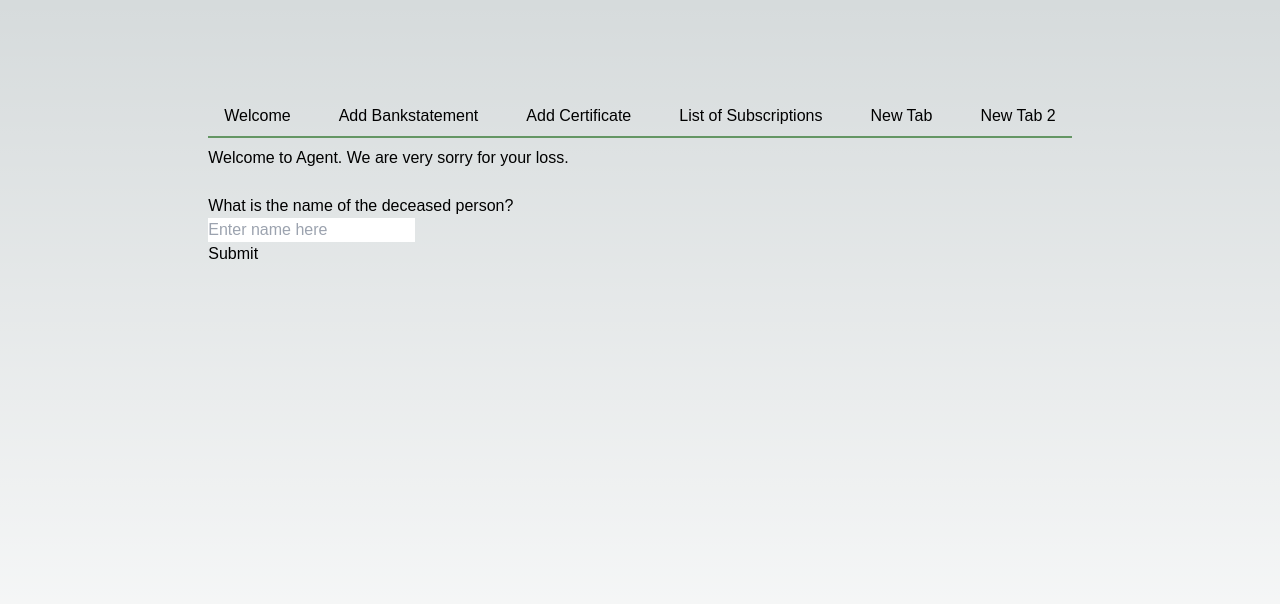
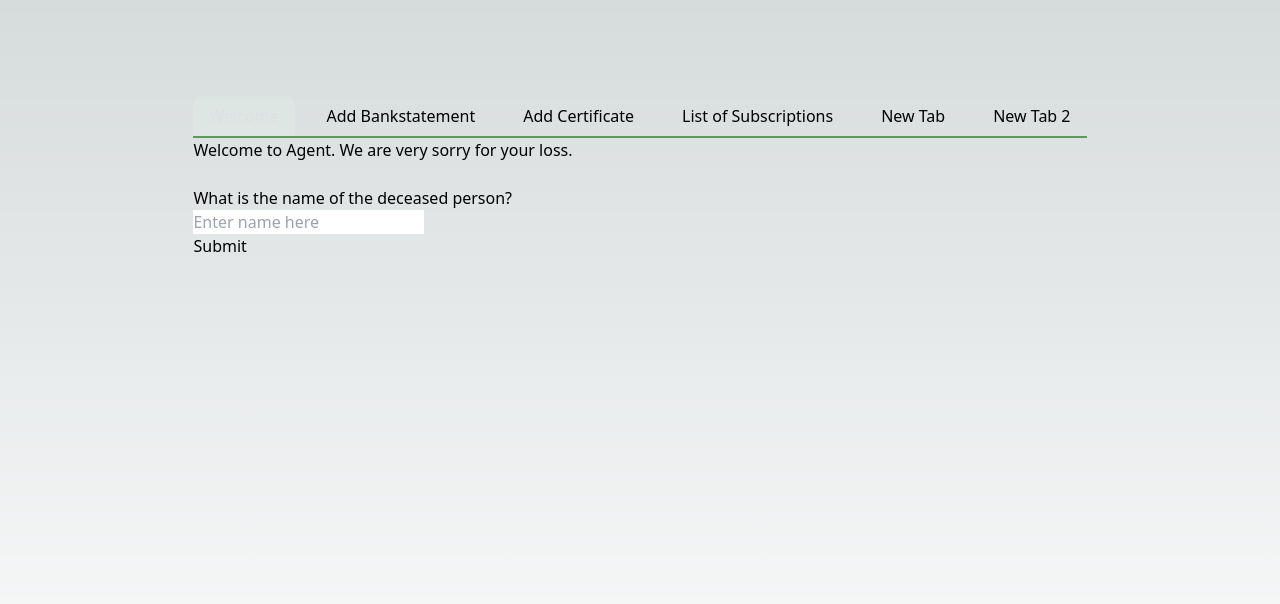
Before and after one commit to matsoob/AgentOfDeath, a Next.js app in the folder frontend/my-app/: page / in a window 1280 px wide. Shown: the top 604 px of the page. Built offline with nearby package versions, Linux system fonts and the light colour scheme; no server answers.

Commit message:
some better tab highlights

```diff
--- a/frontend/my-app/src/pages/index.tsx
+++ b/frontend/my-app/src/pages/index.tsx
@@ -39,22 +39,35 @@ export default function Home() {
     fetchData();
   }, []);
 
-  const tabTailwind =
-    "py-2 px-4 rounded-t-lg cursor-pointer text-center flex items-center hover:mix-blend-screen hover:bg-darkgreen";
+  const tabTailwind = (tabIndex: number) => {
+    if (selectedTab !== tabIndex) {
+      return "py-2 px-4 rounded-t-lg cursor-pointer text-center flex items-center hover:mix-blend-screen hover:bg-darkgreen";
+    } else {
+      return "py-2 px-4 rounded-t-lg cursor-pointer text-center flex items-center mix-blend-screen bg-darkgreen";
+    }
+  };
   return (
-    <main
-      className={`flex min-h-screen flex-col items-center justify-between p-24`}
-    >
-      <Tabs className="flex flex-col space-y-2 ">
+    <main className="flex min-h-screen flex-col items-center justify-between p-24">
+      <Tabs>
         <TabList className="flex space-x-4 border-b-2 border-foregroundgreen">
-          <Tab className={tabTailwind} onClick={() => setSelectedTab(0)}>
+          <Tab className={tabTailwind(0)} onClick={() => setSelectedTab(0)}>
             Welcome
           </Tab>
-          <Tab className={tabTailwind}>Add Bankstatement</Tab>
-          <Tab className={tabTailwind}>Add Certificate</Tab>
-          <Tab className={tabTailwind}>List of Subscriptions</Tab>
-          <Tab className={tabTailwind}>New Tab</Tab>
-          <Tab className={tabTailwind}>New Tab 2</Tab>
+          <Tab className={tabTailwind(1)} onClick={() => setSelectedTab(1)}>
+            Add Bankstatement
+          </Tab>
+          <Tab className={tabTailwind(2)} onClick={() => setSelectedTab(2)}>
+            Add Certificate
+          </Tab>
+          <Tab className={tabTailwind(3)} onClick={() => setSelectedTab(3)}>
+            List of Subscriptions
+          </Tab>
+          <Tab className={tabTailwind(4)} onClick={() => setSelectedTab(4)}>
+            New Tab
+          </Tab>
+          <Tab className={tabTailwind(5)} onClick={() => setSelectedTab(5)}>
+            New Tab 2
+          </Tab>
         </TabList>
         <TabPanel>
           {isFirstTimeUser ? (
@@ -90,14 +103,6 @@ export default function Home() {
           <div>Example new tab content 2</div>
         </TabPanel>
       </Tabs>
-      {/* {isFirstTimeUser ? (
-        <WelcomePage
-          setIsFirstTimeUser={setIsFirstTimeUser}
-          setDeceasedName={setDeceasedName}
-        />
-      ) : (
-        <PersonalMessage deceasedName={deceasedName} />
-      )} */}
     </main>
   );
 }
--- a/frontend/my-app/tailwind.config.ts
+++ b/frontend/my-app/tailwind.config.ts
@@ -1,4 +1,5 @@
 import type { Config } from "tailwindcss";
+const defaultTheme = require("tailwindcss/defaultTheme");
 
 const config: Config = {
   content: [
@@ -7,7 +8,9 @@ const config: Config = {
     "./src/app/**/*.{js,ts,jsx,tsx,mdx}",
   ],
   theme: {
+    extend: {
       colors: {
+        // Your custom colors
         blue: "#1fb6ff",
         purple: "#7e5bef",
         pink: "#ff49db",
@@ -17,15 +20,13 @@ const config: Config = {
         "gray-dark": "#273444",
         gray: "#8492a6",
         "gray-light": "#d3dce6",
-      white: "#ffffff",
         darkgreen: "#0e2e16",
         foregroundgreen: "#649664",
       },
       fontFamily: {
-      sans: ["Graphik", "sans-serif"],
-      serif: ["Merriweather", "serif"],
+        sans: ["Graphik", ...defaultTheme.fontFamily.sans],
+        serif: ["Merriweather", ...defaultTheme.fontFamily.serif],
       },
-    extend: {
       spacing: {
         "8xl": "96rem",
         "9xl": "128rem",
```
Lines whose indentation alone changed are shown as unchanged.
